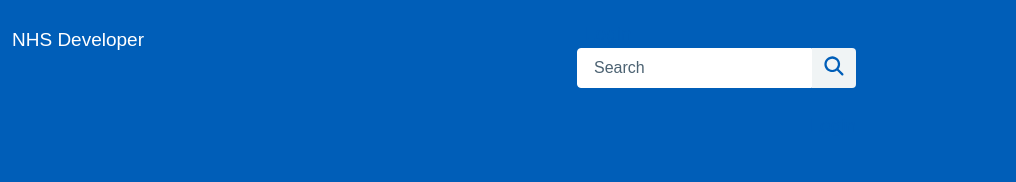
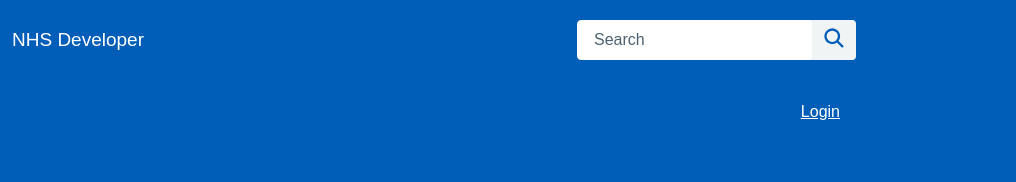
Before and after one commit to jamespallister2/dev-hp, a plain HTML site: page app/views/home.html in a window 1280 px wide. Shown: the top 182 px of the page, 264-1280 px from the left. Drawn offline with Linux system fonts and the light colour scheme; a script that the page names is missing; a web font is replaced by a local one.

Commit message:
Update home.html

```diff
--- a/app/views/home.html
+++ b/app/views/home.html
@@ -91,8 +91,7 @@
     </div>
 
       <div class="nhsuk-header__content" id="content-header">
-      <div class="nhsuk-header__login">
- <span class="nhsuk-header__service-name"><a href="/login">Login </a></span></div>
+
         <div class="nhsuk-header__search">
             <div class="nhsuk-header__search-wrap" id="wrap-search">
               <form class="nhsuk-header__search-form" id="search" action="/search/" method="get" role="search">
@@ -110,7 +109,7 @@
 
             </div>
             <br><p class="nhsuk-body-l nhsuk-u-margin-bottom-1">
- <span class="nhsuk-header__service-name"><a href="/login">Login </a></span></div><p>
+<a class="nhsuk-header__navigation-link" href="/login">Login </a></div><p>
 
 
           </div>
```
